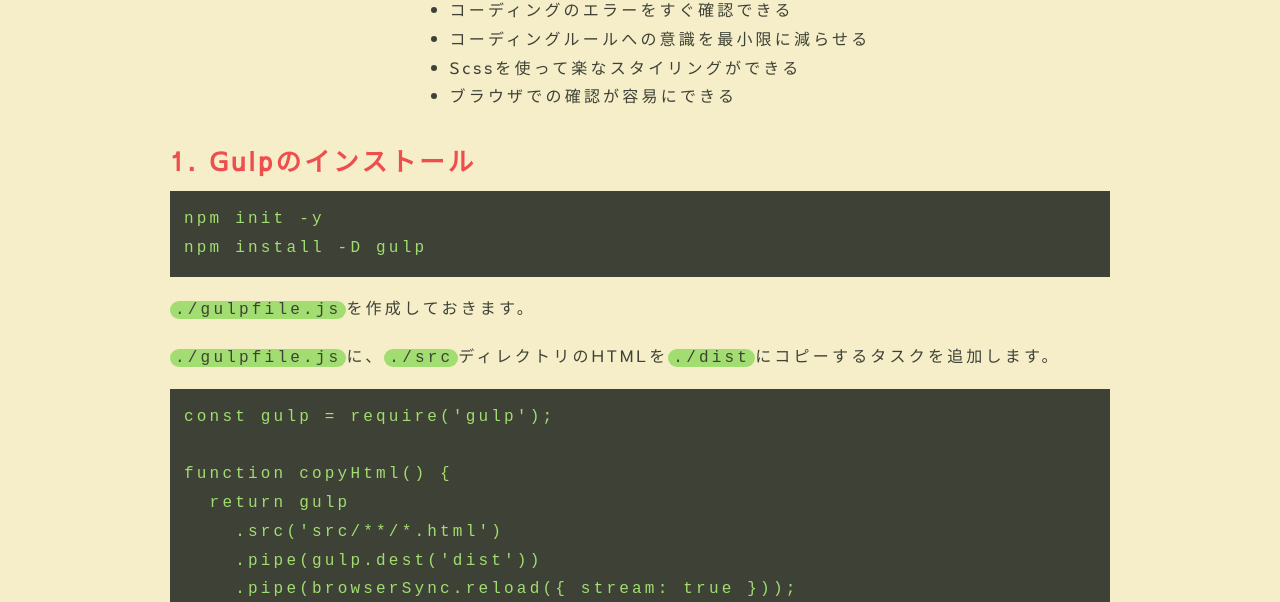
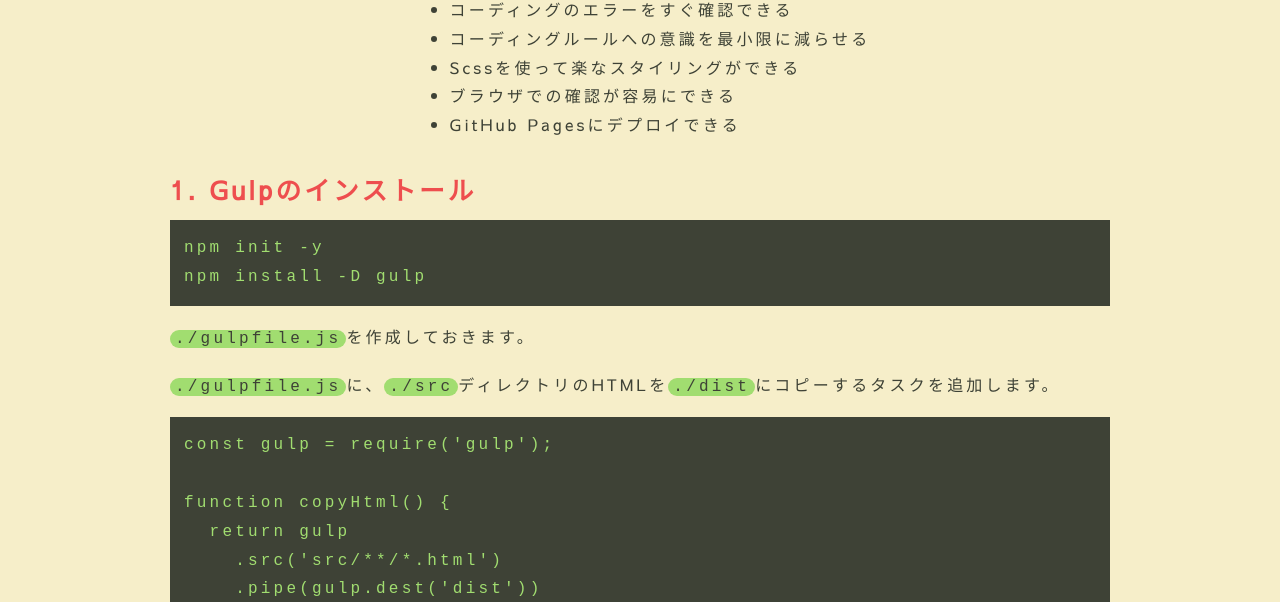
Before and after one commit to 73-hana/gulp-environment, a website: page src/index.html in a window 1280 px wide. Shown: the part 198-800 px from the top of the page. Drawn offline with nearby package versions, Linux system fonts and the light colour scheme; files that its build step writes are made by us from their sources; a web font is replaced by a local one.

Commit message:
index.html編集

```diff
--- a/src/index.html
+++ b/src/index.html
@@ -20,6 +20,7 @@
           <li>コーディングルールへの意識を最小限に減らせる</li>
           <li>Scssを使って楽なスタイリングができる</li>
           <li>ブラウザでの確認が容易にできる</li>
+          <li>GitHub Pagesにデプロイできる</li>
         </ul>
       </section>
       <section class="section">
```
Also changed, not shown: dist/index.html.
